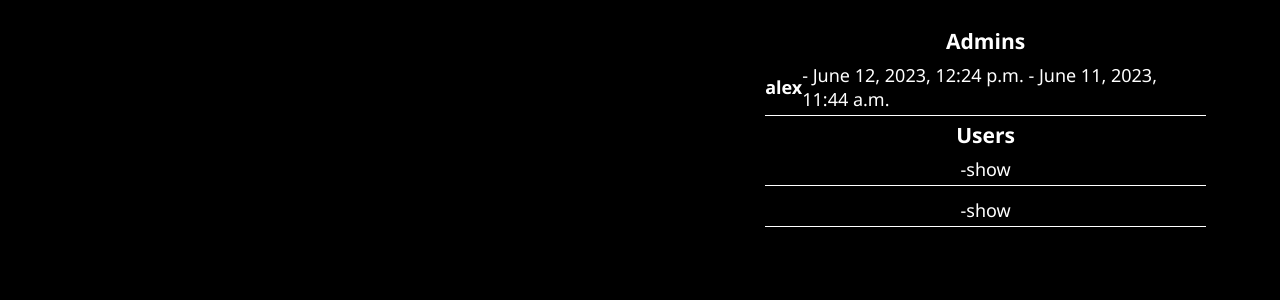
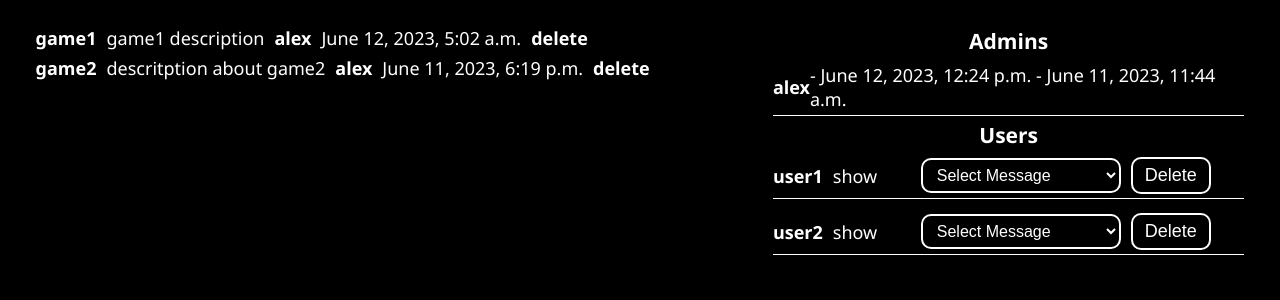
Before and after one commit to audiowide/GamesPlatform, a Django app: page /panel/ in a window 1280 px wide. Shown: the top 300 px of the page. Run offline with Django 4.2, Linux system fonts and the light colour scheme; a user stored in the database is signed in; data comes from the database, SQL or seed files in the repository; both versions use the stored data as it was after the commit.

Commit message:
add admin panel

```diff
--- a/back/panel/templates/panel/home.html
+++ b/back/panel/templates/panel/home.html
@@ -7,7 +7,17 @@
 {% block content %}
 <div class="home__panel">
    <div class="home__panel__left">
-
+      {% for game in games %}
+         <div class="game">
+            <h4>{{game.title}}</h4>
+            {{game.description}}
+            <h4>{{game.author.username}}</h4>
+            {{game.updated}}
+            <h4>
+               <a href="{% url 'panel:game_delete' game.id %}">delete</a>
+            </h4>
+         </div>
+      {% endfor %}
    </div>
    <div class="home__panel__right">
       <h3>Admins</h3>
@@ -18,8 +28,20 @@
       {% endfor %}
       <h3>Users</h3>
       {% for user in users %}
-         <div class="admin">
-            <h4>{{admin.username}}</h4> - <a href="/user/:username">show</a>
+         <div class="admin game">
+            <h4>{{user.username}}</h4>
+            <a href="api/user/{{user.username}}">show</a>
+            <form action="" name="isBlockedMessage" method="POST" class="block__form">
+               <input type="hidden" name="isUserId" value="{{user.id}}" >
+               <select name="block_message" id="">
+                  <option disabled selected>Select Message</option>
+                  <option value="You have been blocked by an administrator">You have been blocked by an administrator</option>
+                  <option value="You have been blocked for spamming">You have been blocked for spamming</option>
+                  <option value="You have been blocked for cheating">You have been blocked for cheating</option>
+               </select>
+               <input type="hidden" name="isBlocked" value="{{user.set_profile.isBlocked}}" >
+               <button>Delete</button>
+            </form>
          </div>
       {% endfor %}
    </div>
--- a/back/panel/urls.py
+++ b/back/panel/urls.py
@@ -6,4 +6,6 @@
 urlpatterns = [
    path('sign-in', auth.sign_up, name='sign-in'),
    path('', main.main, name='main'),
+
+   path('games/<int:game_id>', main.game_delete, name='game_delete'),
 ]
--- a/back/panel/views/main.py
+++ b/back/panel/views/main.py
@@ -2,16 +2,47 @@
 from django.contrib.auth.models import User
 from django.contrib import messages
 from django.contrib.auth.decorators import login_required
+
+from api.models import Game
 
 @login_required(login_url='panel/sign-in')
 def main(request):
    if request.user.is_superuser:
       users = User.objects.filter(is_superuser=False)
       admins = User.objects.filter(is_superuser=True)
+      games = Game.objects.all()
 
+      if request.method == 'POST':
+         isBlocked = request.POST.get('isBlocked')
+         isBlockedMessage = request.POST.get('isBlockedMessage')
+         isUserId = request.POST.get('isUserId')
+
+         user = User.objects.get(id=isUserId)
+         profile = Profile.objects.get(user = user)
+
+         block_type = isBlocked
+
+         if block_type:
+            block_type = False
+         else:
+            block_type = True
+
+         profile.isBlocked = block_type
+         profile.isBlocked_message = isBlockedMessage
+
+         return redirect('/panel')
 
       context = {
          'users': users,
          'admins': admins,
+         'games': games
       }
       return render(request, 'panel/home.html', context)
+
+@login_required(login_url='panel/sign-in')
+def game_delete(request, game_id):
+   if request.user.is_superuser:
+      game = Game.objects.get(id=game_id)
+
+      game.delete()
+      return redirect('/panel')
--- a/back/static/css/main.css
+++ b/back/static/css/main.css
@@ -72,12 +72,12 @@
    justify-content: center;
    align-items: start;
    width: 100%;
-   padding: 2vh 5vw;
+   padding: 2vh 2vw;
 }
 .home__panel__left {
    display: flex;
    justify-content: center;
-   align-items: center;
+   align-items: start;
    flex-direction: column;
    padding: 10px;
    width: 60%;
@@ -99,3 +99,36 @@
    margin: 4px 0;
    border-bottom: 1px solid #fff;
 }
+
+.game {
+   display: flex;
+   justify-content: start;
+   align-items: center;
+   gap: 10px;
+   margin-bottom: 6px;
+}
+.block__form {
+   height: auto;
+}
+.block__form select {
+   background-color: transparent;
+   color: white;
+   border: 2px solid white;
+   border-radius: 10px;
+   padding: 6px 10px;
+   max-width: 200px;
+   font-size: 16px;
+
+}
+.block__form select option {
+   background-color: #000;
+   color: white;
+   font-size: 16px;
+}
+.game .block__form {
+   display: flex;
+   justify-content: center;
+   align-items: center;
+   flex-direction: row;
+   gap: 10px
+}
--- /dev/null
+++ b/motivation/data/Game1/index.html
@@ -0,0 +1 @@
+<h1>Game 1</h1>
--- /dev/null
+++ b/motivation/data/Game2/index.html
@@ -0,0 +1 @@
+<h1>Game 2</h1>
--- /dev/null
+++ b/motivation/data/Game3/index.html
@@ -0,0 +1 @@
+<h1>Game 3</h1>
```
Also changed, not shown: back/api/utils.py (+14 -0 lines), back/api/views/games.py (+4 -4 lines), back/db.sqlite3, motivation/data/Game1/styles.css (added), motivation/data/Game1/thumbnail.png (added), motivation/data/Game2/styles.css (added), motivation/data/Game2/thumbnail.png (added), motivation/data/Game3/styles.css (added), motivation/data/Game3/thumbnail.png (added), 2 other files.
